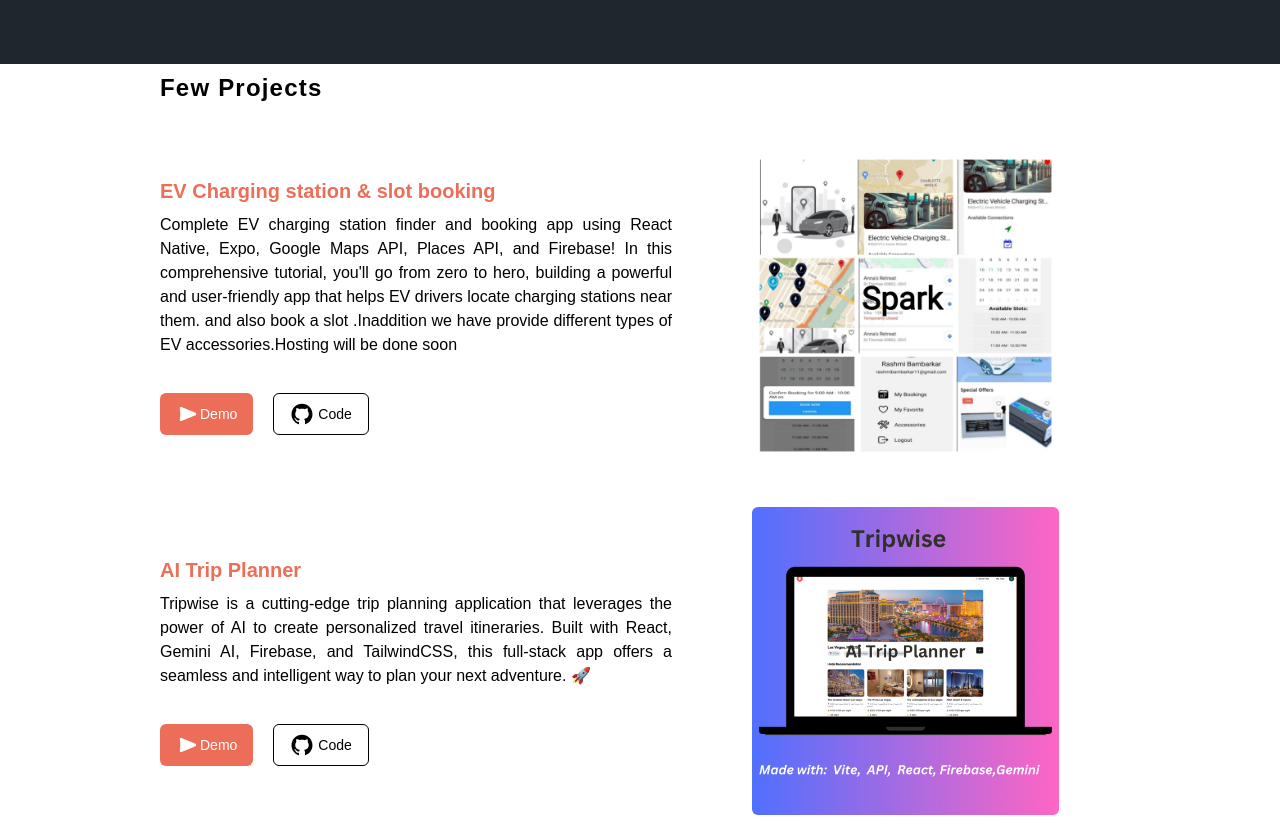
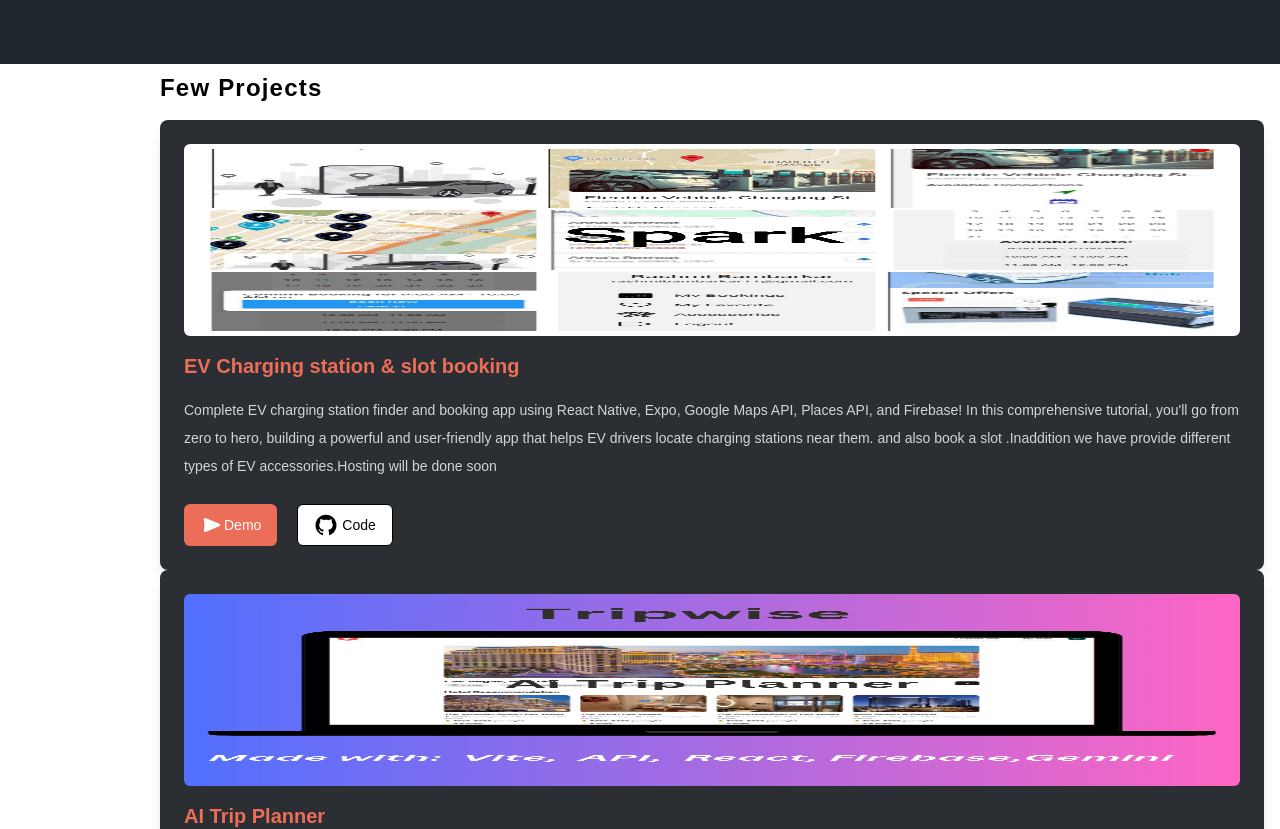
Before and after one commit to sahilbambarkar/My-Portfolio, a React (Create React App) app: page / in a window 1280 px wide. Shown: the part 1320-2149 px from the top of the page. Built offline with nearby package versions, Linux system fonts and the light colour scheme.

Commit message:
Update Project.js

```diff
--- a/src/components/Project.js
+++ b/src/components/Project.js
@@ -2,29 +2,36 @@
 import { AiFillGithub } from 'react-icons/ai';
 import { GiPlayButton } from 'react-icons/gi';
 
-function Projects({image, name, live, source, desc}) {
+function Project({ image, name, live, source, desc }) {
     return (
-    <div className='flex flex-col-reverse gap-20 mt-12 sm:flex-row sm:items-center sm:justify-between'>
-        <div className='w-full sm:w-1/2'>
-            <div className='flex flex-col gap-2'>
+        <div className='flex flex-col gap-4 bg-[#2b2e33] p-6 rounded-lg shadow-lg'>
+            <img
+                alt='project'
+                src={image}
+                className='rounded-md w-full h-48 object-top object-fill'
+            />
             <h1 className='text-xl font-bold text-[#ec6e59]'>{name}</h1>
-                <p className='sm:text-justify font-light  leading-loose text-sm sm:text-base'>{desc}</p>
-                <div className='flex gap-5 mt-7'>
-                    <a href={live} target='_blank' rel='noreferrer' className='flex items-center bg-[#ec6e59] text-white px-4 py-2 rounded-md text-sm'>
-                          <GiPlayButton className='w-6 h-6' />Demo
+            <p className='font-light leading-loose text-sm text-gray-300'>{desc}</p>
+            <div className='flex gap-5 mt-2'>
+                <a
+                    href={live}
+                    target='_blank'
+                    rel='noreferrer'
+                    className='flex items-center bg-[#ec6e59] text-white px-4 py-2 rounded-md text-sm'
+                >
+                    <GiPlayButton className='w-6 h-6' /> Demo
                 </a>
-                    <a href={source} target='_blank' rel='noreferrer' className='flex items-center gap-1 px-4 py-2 border border-black rounded-md text-sm bg-white dark:bg-[#20262E]'>
+                <a
+                    href={source}
+                    target='_blank'
+                    rel='noreferrer'
+                    className='flex items-center gap-1 px-4 py-2 border border-black rounded-md text-sm bg-white dark:bg-[#20262E]'
+                >
                     <AiFillGithub className='w-6 h-6' /> Code
                 </a>
-                </div>
-            </div>
-        </div>
-
-        <div className='w-full sm:w-1/2'>
-            <img alt='project' src={image} className='rounded-md w-full sm:w-[60%]' />
             </div>
         </div>
     );
 }
 
-export default Projects;
+export default Project;
```
Lines whose indentation alone changed are shown as unchanged.
